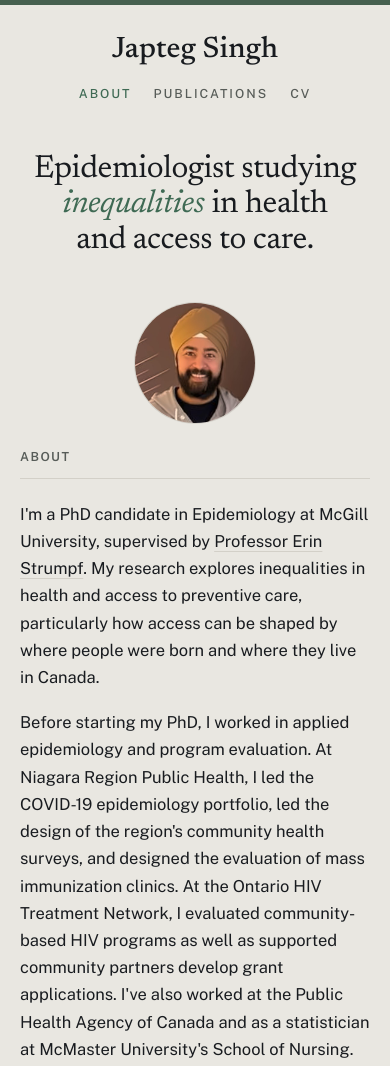
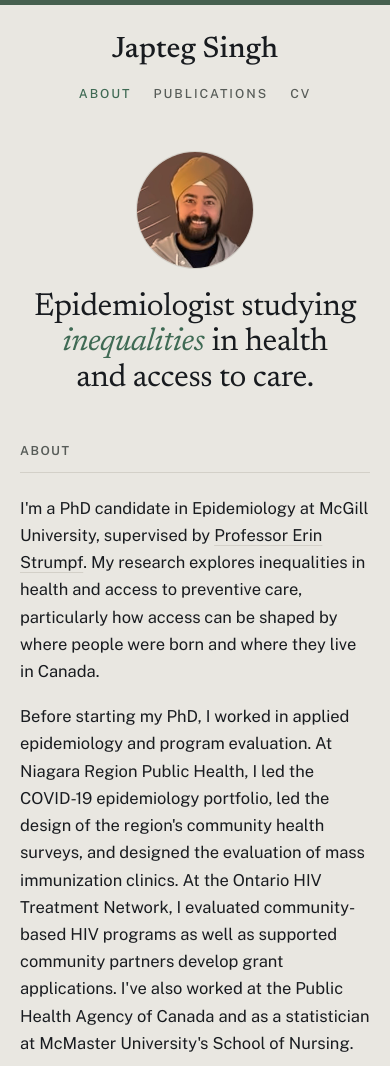
Before and after one commit to JaptegS/JaptegS.github.io, a plain HTML site: page index.html in a window 390 px wide. Shown: the top 1066 px of the page. Drawn offline with nearby package versions, Linux system fonts and the light colour scheme.

Commit message:
Add files via upload

```diff
--- a/index.html
+++ b/index.html
@@ -178,13 +178,10 @@ footer .links { display: flex; flex-wrap: wrap; gap: 6px 20px; }
 footer .links a { color: var(--soft); text-decoration: none; overflow-wrap: anywhere; }
 footer .links a:hover { color: var(--accent); }
 
-/* About with photo: photo on the left, level with the top of the About section */
-.about-grid { display: grid; grid-template-columns: 150px minmax(0, 1fr); gap: 0 40px; align-items: start; }
-.headshot { width: 150px; height: 150px; border-radius: 50%; object-fit: cover; display: block; box-shadow: 0 0 0 1px var(--hair); }
-@media (max-width: 600px) {
-  .about-grid { grid-template-columns: 1fr; }
-  .headshot { width: 120px; height: 120px; margin: 0 auto 24px; }
-}
+/* Photo, centred between the menu and the headline */
+.headshot { width: 140px; height: 140px; border-radius: 50%; object-fit: cover; display: block;
+  margin: 0 auto 28px; box-shadow: 0 0 0 1px var(--hair); }
+@media (max-width: 600px) { .headshot { width: 116px; height: 116px; margin-bottom: 22px; } }
 
 @media (max-width: 600px) {
 }
@@ -219,11 +216,10 @@ footer .links a:hover { color: var(--accent); }
 </header>
 <main>
   <div class="measure">
+      <img class="headshot" src="headshot.jpg" alt="Japteg Singh" width="140" height="140">
       <p class="lede">Epidemiologist studying <em>inequalities</em> in health and access to care.</p>
 
       <section id="about">
-        <div class="about-grid">
-        <img class="headshot" src="headshot.jpg" alt="Japteg Singh" width="150" height="150">
         <div>
         <h2>About</h2>
         <div class="prose">
@@ -234,7 +230,6 @@ footer .links a:hover { color: var(--accent); }
   <p>My doctoral research is supported by the Fonds de recherche du Québec and a Heather Munroe-Blum Studentship for Social Epidemiology (McGill University). I serve as the student representative on the board of the Canadian Society for Epidemiology and Biostatistics and contribute to its equity, diversity and inclusion working group. I hold an MPH and an MSc in Global Health from McMaster University.</p>
 </div>
         <p style="margin:28px 0 0"><a href="publications.html">See publications and presentations →</a></p>
-        </div>
         </div>
 </section>
 
```
